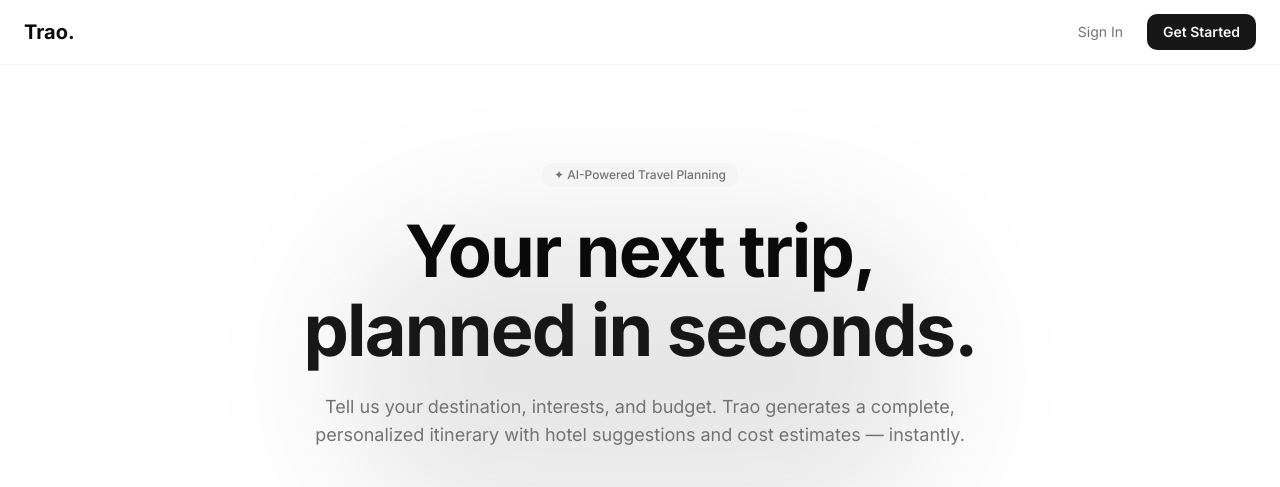
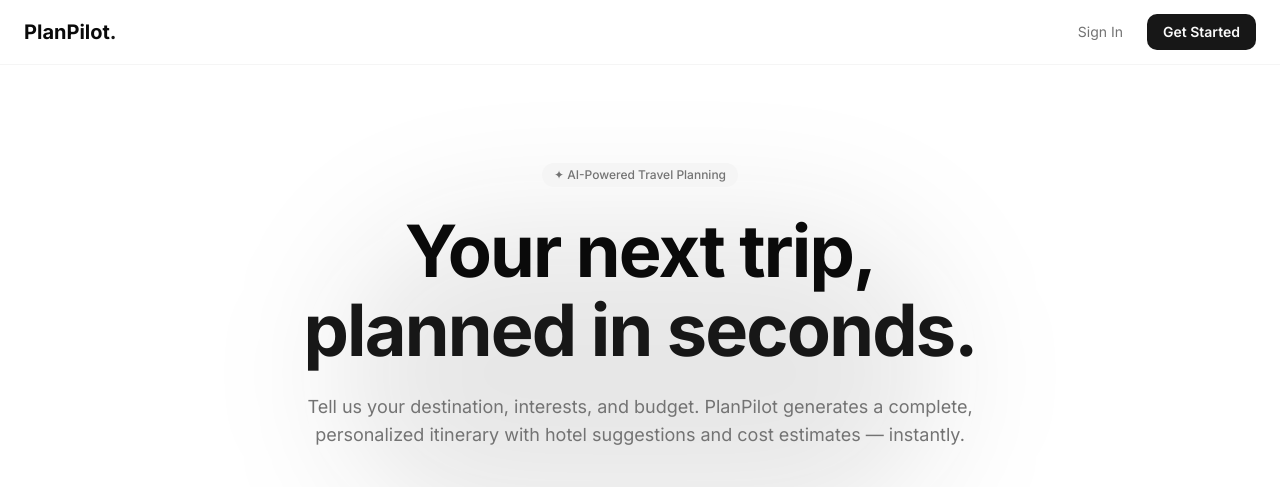
Before and after one commit to ved17-git/Travel-planner, a Next.js app in the folder frontend/: page / in a window 1280 px wide. Shown: the top 487 px of the page. Built offline with nearby package versions, Linux system fonts and the light colour scheme.

Commit message:
rm fe logs

```diff
--- a/frontend/app/(auth)/login/page.tsx
+++ b/frontend/app/(auth)/login/page.tsx
@@ -27,7 +27,7 @@
     <div className="min-h-screen bg-background flex">
       {/* Left panel */}
       <div className="hidden lg:flex lg:w-1/2 bg-card/50 border-r border-border/40 flex-col justify-between p-12">
-        <Link href="/" className="text-xl font-bold">Trao<span className="text-primary">.</span></Link>
+        <Link href="/" className="text-xl font-bold">PlanPilot<span className="text-primary">.</span></Link>
         <div className="space-y-6">
           <div className="w-12 h-1 bg-primary rounded-full" />
           <h2 className="text-3xl font-bold leading-tight">Your trips,<br />beautifully planned.</h2>
@@ -48,7 +48,7 @@
       {/* Right panel */}
       <div className="w-full lg:w-1/2 flex items-center justify-center p-8">
         <div className="w-full max-w-sm">
-          <Link href="/" className="lg:hidden text-xl font-bold">Trao<span className="text-primary">.</span></Link>
+          <Link href="/" className="lg:hidden text-xl font-bold">PlanPilot<span className="text-primary">.</span></Link>
           <h1 className="text-2xl font-bold mt-6 mb-1">Welcome back</h1>
           <p className="text-sm text-muted-foreground mb-8">Sign in to your account</p>
 
--- a/frontend/app/(auth)/register/page.tsx
+++ b/frontend/app/(auth)/register/page.tsx
@@ -26,7 +26,7 @@
   return (
     <div className="min-h-screen bg-background flex">
       <div className="hidden lg:flex lg:w-1/2 bg-card/50 border-r border-border/40 flex-col justify-between p-12">
-        <Link href="/" className="text-xl font-bold">Trao<span className="text-primary">.</span></Link>
+        <Link href="/" className="text-xl font-bold">PlanPilot<span className="text-primary">.</span></Link>
         <div className="space-y-6">
           <div className="w-12 h-1 bg-primary rounded-full" />
           <h2 className="text-3xl font-bold leading-tight">Start planning<br />your dream trips.</h2>
@@ -39,7 +39,7 @@
 
       <div className="w-full lg:w-1/2 flex items-center justify-center p-8">
         <div className="w-full max-w-sm">
-          <Link href="/" className="lg:hidden text-xl font-bold">Trao<span className="text-primary">.</span></Link>
+          <Link href="/" className="lg:hidden text-xl font-bold">PlanPilot<span className="text-primary">.</span></Link>
           <h1 className="text-2xl font-bold mt-6 mb-1">Create an account</h1>
           <p className="text-sm text-muted-foreground mb-8">Start planning in under a minute</p>
 
--- a/frontend/app/dashboard/page.tsx
+++ b/frontend/app/dashboard/page.tsx
@@ -29,7 +29,6 @@
      }
      const trips=data.allTripes
     const user=data.user
-    console.log(user);
 
 
   return (
--- a/frontend/app/planner/action.ts
+++ b/frontend/app/planner/action.ts
@@ -26,7 +26,6 @@
     };
 
 
-    console.log(trip);
 
 if (!destination || !numberOfDays || !budget || interestsArray.length === 0) {
   return {
@@ -55,8 +54,7 @@
             };
     }
     const data=await res.json()
-    console.log(res);
-    console.log(data);
+
 
     if(!res.ok){
         return {
--- a/frontend/app/settings/page.tsx
+++ b/frontend/app/settings/page.tsx
@@ -19,8 +19,7 @@
     }
   })
   const data=await res.json()
-  console.log(data);
-  console.log(res);
+
 
     // if (!res.ok) {
     //   return (
--- a/frontend/app/trips/page.tsx
+++ b/frontend/app/trips/page.tsx
@@ -24,7 +24,6 @@
     return "Data could not fetch"
    }
 
-   console.log(data);
 
 
 
--- a/frontend/components/landing.tsx
+++ b/frontend/components/landing.tsx
@@ -5,7 +5,7 @@
     <div className="min-h-screen bg-background text-foreground">
       <header className="sticky top-0 z-50 border-b border-border/40 bg-background/80 backdrop-blur-xl">
         <div className="mx-auto max-w-7xl px-6 flex h-16 items-center justify-between">
-          <span className="text-xl font-bold">Trao<span className="text-primary">.</span></span>
+          <span className="text-xl font-bold">PlanPilot<span className="text-primary">.</span></span>
           <div className="flex items-center gap-3">
             <Link href="/login" className="text-sm text-muted-foreground hover:text-foreground px-3 py-1.5">Sign In</Link>
             <Link href="/register" className="text-sm font-semibold bg-primary text-primary-foreground px-4 py-2 rounded-lg">Get Started</Link>
@@ -25,7 +25,7 @@
             <span className="text-primary">planned in seconds.</span>
           </h1>
           <p className="text-lg text-muted-foreground max-w-2xl mx-auto mb-10">
-            Tell us your destination, interests, and budget. Trao generates a complete, personalized itinerary with hotel suggestions and cost estimates — instantly.
+            Tell us your destination, interests, and budget. PlanPilot generates a complete, personalized itinerary with hotel suggestions and cost estimates — instantly.
           </p>
           <div className="flex flex-col sm:flex-row items-center justify-center gap-3">
             <Link href="/register" className="h-12 px-8 font-semibold bg-primary text-primary-foreground rounded-xl flex items-center gap-2 hover:opacity-90 transition-opacity">
@@ -68,7 +68,7 @@
         <div className="mx-auto max-w-5xl">
           <div className="text-center mb-16">
             <h2 className="text-3xl sm:text-4xl font-bold tracking-tight mb-4">Everything you need to plan the perfect trip</h2>
-            <p className="text-muted-foreground text-lg">From first idea to packed bags — Trao handles the heavy lifting.</p>
+            <p className="text-muted-foreground text-lg">From first idea to packed bags — PlanPilot handles the heavy lifting.</p>
           </div>
           <div className="grid grid-cols-1 sm:grid-cols-2 gap-6">
             {[
@@ -129,7 +129,7 @@
       <section className="py-24 px-4 border-t border-border/40 text-center">
         <div className="mx-auto max-w-2xl">
           <h2 className="text-3xl sm:text-4xl font-bold tracking-tight mb-4">Ready to plan your next adventure?</h2>
-          <p className="text-muted-foreground text-lg mb-8">Join thousands of travelers who plan smarter with Trao.</p>
+          <p className="text-muted-foreground text-lg mb-8">Join thousands of travelers who plan smarter with PlanPilot.</p>
           <Link href="/register" className="inline-flex h-12 px-10 font-semibold bg-primary text-primary-foreground rounded-xl items-center gap-2 hover:opacity-90 transition-opacity">
             Start for Free →
           </Link>
@@ -138,7 +138,7 @@
 
       <footer className="border-t border-border/40 py-8 px-4">
         <div className="mx-auto max-w-7xl flex flex-col sm:flex-row items-center justify-between gap-4">
-          <span className="text-sm font-semibold">Trao<span className="text-primary">.</span></span>
+          <span className="text-sm font-semibold">PlanPilot<span className="text-primary">.</span></span>
           <p className="text-xs text-muted-foreground">AI-powered travel planning. Plan smarter, travel better.</p>
         </div>
       </footer>
--- a/frontend/components/nav.tsx
+++ b/frontend/components/nav.tsx
@@ -54,7 +54,7 @@
             </button>
 
             <Link href="/dashboard" className="text-xl font-bold">
-              Trao<span className="text-primary">.</span>
+              PlanPilot<span className="text-primary">.</span>
             </Link>
 
             {/* Desktop nav */}
@@ -116,7 +116,7 @@
             {/* Drawer header */}
             <div className="flex items-center justify-between mb-8">
               <span className="text-xl font-bold">
-                Trao<span className="text-primary">.</span>
+                PlanPilot<span className="text-primary">.</span>
               </span>
               <button
                 onClick={() => setDrawerOpen(false)}
```
